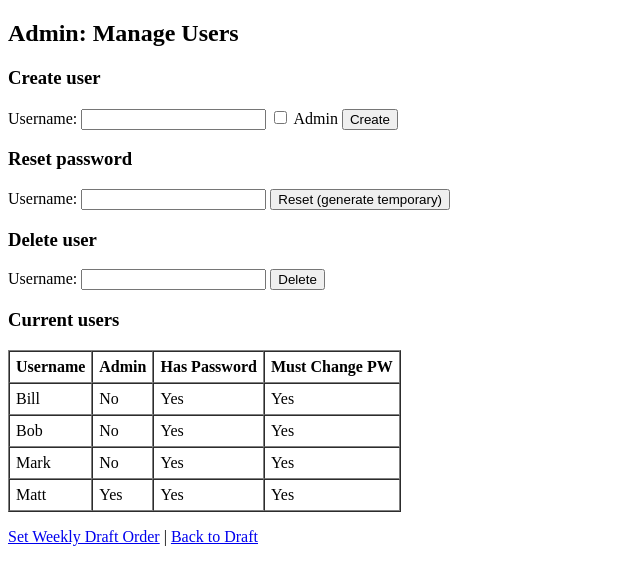
After one commit to flutieman07/nascar-picks-app, a Flask app: page /admin_users in a window 1280 px wide. The commit adds this page. Shown: the top 585 px of the page, without its empty margins (0-640 px from the left). Run offline with Flask 3, Linux system fonts and the light colour scheme; the visitor is signed in with stand-in values (Sample User, id 1); data comes from the database, SQL or seed files in the repository.

Commit message:
Add files via upload

```diff
--- a/app.py
+++ b/app.py
@@ -1,198 +1,392 @@
 
-from flask import Flask, render_template, request, redirect, session, url_for
+from flask import Flask, render_template, request, redirect, session, url_for, send_file
 import sqlite3
 import csv
 import os
 from pathlib import Path
+from werkzeug.security import generate_password_hash, check_password_hash
+import secrets
+import string
 
 app = Flask(__name__)
-app.secret_key = "super_secret_key"  # ← change this for real use
+app.secret_key = os.environ.get("SECRET_KEY", "change_me_please")
 
-DB_PATH = "picks.db"
+# --- Persistence: allow DB location via env var (e.g., /var/data/picks.db on Render Disk)
+DB_PATH = os.environ.get("DB_PATH", "picks.db")
+DB_DIR = os.path.dirname(DB_PATH)
+if DB_DIR and not os.path.exists(DB_DIR):
+    os.makedirs(DB_DIR, exist_ok=True)
+
 DRIVERS_CSV = "nascar_2025_driver_names.csv"
+ROUNDS_TOTAL = 6
 
-# ---------- Drivers ----------
 def load_drivers():
     if not Path(DRIVERS_CSV).exists():
-        raise FileNotFoundError(
-            f"Missing {DRIVERS_CSV}. Put it in the same folder as app.py."
-        )
+        raise FileNotFoundError(f"Missing {DRIVERS_CSV}. Put it next to app.py.")
     with open(DRIVERS_CSV, newline="") as f:
         reader = csv.reader(f)
-        header = next(reader, None)  # skip header
+        next(reader, None)
         return [row[0] for row in reader if row and row[0].strip()]
 
 drivers = load_drivers()
 
-# ---------- Users (simple demo auth) ----------
-users = {
-    "player1": "pass1",
-    "player2": "pass2",
-    "player3": "pass3",
-    "player4": "pass4",
-}
-
-# ---------- Database ----------
 def get_conn():
     return sqlite3.connect(DB_PATH, check_same_thread=False)
 
 def init_db():
-    conn = get_conn()
-    c = conn.cursor()
-    c.execute("""
-        CREATE TABLE IF NOT EXISTS picks (
-            id INTEGER PRIMARY KEY AUTOINCREMENT,
-            username TEXT NOT NULL,
-            week INTEGER NOT NULL,
-            driver1 TEXT NOT NULL,
-            driver2 TEXT NOT NULL,
-            driver3 TEXT NOT NULL,
-            driver4 TEXT NOT NULL,
-            driver5 TEXT NOT NULL,
-            driver6 TEXT NOT NULL
-        )
-    """)
-    c.execute("""
-        CREATE TABLE IF NOT EXISTS meta (
-            key TEXT PRIMARY KEY,
-            value INTEGER
-        )
-    """)
-    # Initialize current week = 1 if not set
-    c.execute("INSERT OR IGNORE INTO meta (key, value) VALUES ('current_week', 1)")
-    conn.commit()
-    conn.close()
+    conn = get_conn(); c = conn.cursor()
+    c.execute("""CREATE TABLE IF NOT EXISTS picks (
+        id INTEGER PRIMARY KEY AUTOINCREMENT,
+        username TEXT NOT NULL,
+        week INTEGER NOT NULL,
+        driver1 TEXT NOT NULL, driver2 TEXT NOT NULL, driver3 TEXT NOT NULL,
+        driver4 TEXT NOT NULL, driver5 TEXT NOT NULL, driver6 TEXT NOT NULL
+    )""")
+    c.execute("""CREATE TABLE IF NOT EXISTS meta (
+        key TEXT PRIMARY KEY, value INTEGER
+    )""")
+    c.execute("""CREATE TABLE IF NOT EXISTS drafts (
+        week INTEGER PRIMARY KEY,
+        order_csv TEXT NOT NULL,
+        current_round INTEGER NOT NULL,
+        current_index INTEGER NOT NULL,
+        rounds_total INTEGER NOT NULL,
+        status TEXT NOT NULL
+    )""")
+    c.execute("""CREATE TABLE IF NOT EXISTS draft_picks (
+        id INTEGER PRIMARY KEY AUTOINCREMENT,
+        week INTEGER NOT NULL, round INTEGER NOT NULL,
+        username TEXT NOT NULL, driver TEXT NOT NULL,
+        ts DATETIME DEFAULT CURRENT_TIMESTAMP
+    )""")
+    c.execute("""CREATE TABLE IF NOT EXISTS users (
+        username TEXT PRIMARY KEY,
+        password_hash TEXT,
+        is_admin INTEGER NOT NULL DEFAULT 0,
+        must_change_pw INTEGER NOT NULL DEFAULT 1
+    )""")
+    c.execute("INSERT OR IGNORE INTO meta (key,value) VALUES ('current_week',1)")
+    conn.commit(); conn.close()
 
 init_db()
 
+def get_user(username):
+    conn=get_conn(); c=conn.cursor()
+    c.execute("SELECT username, password_hash, is_admin, must_change_pw FROM users WHERE username=?", (username,))
+    row=c.fetchone(); conn.close()
+    if not row: return None
+    return {"username":row[0], "password_hash":row[1], "is_admin":bool(row[2]), "must_change_pw":bool(row[3])}
+
+def list_users():
+    conn=get_conn(); c=conn.cursor()
+    c.execute("SELECT username, is_admin, (password_hash IS NOT NULL AND password_hash!='') as has_pw, must_change_pw FROM users ORDER BY username")
+    rows=[{"username":r[0], "is_admin":bool(r[1]), "has_pw":bool(r[2]), "must_change_pw":bool(r[3])} for r in c.fetchall()]
+    conn.close(); return rows
+
+def set_user(username, password, is_admin=False, must_change=True):
+    ph = generate_password_hash(password) if password else None
+    conn=get_conn(); c=conn.cursor()
+    c.execute("INSERT OR REPLACE INTO users (username, password_hash, is_admin, must_change_pw) VALUES (?, ?, ?, ?)",
+              (username, ph, int(is_admin), int(must_change)))
+    conn.commit(); conn.close()
+
+def reset_user_password(username, temp_password):
+    ph = generate_password_hash(temp_password)
+    conn=get_conn(); c=conn.cursor()
+    c.execute("UPDATE users SET password_hash=?, must_change_pw=1 WHERE username=?", (ph, username))
+    conn.commit(); conn.close()
+
+def delete_user(username):
+    conn=get_conn(); c=conn.cursor()
+    c.execute("DELETE FROM users WHERE username=?", (username,))
+    conn.commit(); conn.close()
+
+def generate_temp_password(length=10):
+    alphabet = string.ascii_letters + string.digits
+    return ''.join(secrets.choice(alphabet) for _ in range(length))
+
+def ensure_seed_users():
+    wanted = [
+        ("Matt", True),
+        ("Mark", False),
+        ("Bob", False),
+        ("Bill", False),
+    ]
+    conn=get_conn(); c=conn.cursor()
+    temp_pw_map = {}
+    for uname, admin in wanted:
+        c.execute("SELECT 1 FROM users WHERE username=?", (uname,))
+        if not c.fetchone():
+            temp = generate_temp_password()
+            c.execute("INSERT INTO users (username, password_hash, is_admin, must_change_pw) VALUES (?, ?, ?, 1)",
+                      (uname, generate_password_hash(temp), int(admin)))
+            temp_pw_map[uname] = temp
+    conn.commit(); conn.close()
+    return temp_pw_map
+
+seeded = ensure_seed_users()
+
 def get_current_week():
-    conn = get_conn()
-    c = conn.cursor()
-    c.execute("SELECT value FROM meta WHERE key='current_week'")
-    row = c.fetchone()
-    conn.close()
-    return int(row[0]) if row else 1
+    conn=get_conn(); c=conn.cursor()
+    c.execute("SELECT value FROM meta WHERE key='current_week'"); r=c.fetchone()
+    conn.close(); return int(r[0]) if r else 1
 
-def set_current_week(week: int):
-    conn = get_conn()
-    c = conn.cursor()
+def set_current_week(week:int):
+    conn=get_conn(); c=conn.cursor()
     c.execute("UPDATE meta SET value=? WHERE key='current_week'", (int(week),))
-    conn.commit()
-    conn.close()
+    conn.commit(); conn.close()
 
 def advance_week():
-    conn = get_conn()
-    c = conn.cursor()
-    c.execute("UPDATE meta SET value = value + 1 WHERE key='current_week'")
-    conn.commit()
-    conn.close()
+    conn=get_conn(); c=conn.cursor()
+    c.execute("UPDATE meta SET value=value+1 WHERE key='current_week'")
+    conn.commit(); conn.close()
 
-def user_has_submitted(username: str, week: int) -> bool:
-    conn = get_conn()
-    c = conn.cursor()
-    c.execute("SELECT 1 FROM picks WHERE username=? AND week=? LIMIT 1", (username, week))
-    found = c.fetchone() is not None
-    conn.close()
-    return found
+def user_has_submitted(username, week):
+    conn=get_conn(); c=conn.cursor()
+    c.execute("SELECT 1 FROM picks WHERE username=? AND week=? LIMIT 1",(username,week))
+    ok=c.fetchone() is not None; conn.close(); return ok
 
-def save_picks(username: str, week: int, picks: list[str]):
-    conn = get_conn()
-    c = conn.cursor()
-    c.execute("""
-        INSERT INTO picks (username, week, driver1, driver2, driver3, driver4, driver5, driver6)
-        VALUES (?, ?, ?, ?, ?, ?, ?, ?)
-    """, (username, week, *picks))
-    conn.commit()
-    conn.close()
+def save_picks_row(username, week, picks):
+    assert len(picks)==ROUNDS_TOTAL
+    conn=get_conn(); c=conn.cursor()
+    c.execute("""INSERT INTO picks (username,week,driver1,driver2,driver3,driver4,driver5,driver6)
+              VALUES (?,?,?,?,?,?,?,?)""", (username,week,*picks))
+    conn.commit(); conn.close()
 
-# ---------- Routes ----------
-@app.route("/", methods=["GET", "POST"])
+def get_draft(week):
+    conn=get_conn(); c=conn.cursor()
+    c.execute("SELECT week,order_csv,current_round,current_index,rounds_total,status FROM drafts WHERE week=?",(week,))
+    r=c.fetchone(); conn.close()
+    if not r: return None
+    return {"week":r[0], "order":r[1].split(","), "current_round":r[2], "current_index":r[3], "rounds_total":r[4], "status":r[5]}
+
+def create_draft(week, order_list):
+    conn=get_conn(); c=conn.cursor()
+    c.execute("DELETE FROM draft_picks WHERE week=?", (week,))
+    c.execute("REPLACE INTO drafts (week,order_csv,current_round,current_index,rounds_total,status) VALUES (?,?,?,?,?,?)",
+              (week, ",".join(order_list), 1, 0, ROUNDS_TOTAL, "active"))
+    conn.commit(); conn.close()
+    return get_draft(week)
+
+def current_player(order, current_round, current_index):
+    return (order[current_index] if current_round%2==1 else list(reversed(order))[current_index])
+
+def draft_available_drivers(week):
+    conn=get_conn(); c=conn.cursor()
+    c.execute("SELECT driver FROM draft_picks WHERE week=?", (week,))
+    taken={row[0] for row in c.fetchall()}; conn.close()
+    return [d for d in drivers if d not in taken]
+
+def user_draft_picks(week, username):
+    conn=get_conn(); c=conn.cursor()
+    c.execute("SELECT round,driver FROM draft_picks WHERE week=? AND username=? ORDER BY round ASC", (week, username))
+    rows=c.fetchall(); conn.close(); return rows
+
+def add_draft_pick(week, round_no, username, driver):
+    conn=get_conn(); c=conn.cursor()
+    c.execute("INSERT INTO draft_picks (week,round,username,driver) VALUES (?,?,?,?)",(week,round_no,username,driver))
+    conn.commit(); conn.close()
+
+def advance_pointer(draft):
+    order=draft["order"]; n=len(order)
+    current_round=draft["current_round"]; current_index=draft["current_index"]
+    if current_index+1<n:
+        new_index=current_index+1; new_round=current_round
+    else:
+        new_index=0; new_round=current_round+1
+    status=draft["status"]
+    if new_round>draft["rounds_total"]:
+        status="complete"
+    conn=get_conn(); c=conn.cursor()
+    c.execute("UPDATE drafts SET current_round=?, current_index=?, status=? WHERE week=?",
+              (new_round,new_index,status,draft["week"]))
+    conn.commit(); conn.close()
+
+def consolidate_to_picks(week):
+    conn=get_conn(); c=conn.cursor()
+    c.execute("SELECT DISTINCT username FROM draft_picks WHERE week=?", (week,))
+    users_in_draft=[r[0] for r in c.fetchall()]
+    for uname in users_in_draft:
+        c.execute("SELECT driver FROM draft_picks WHERE week=? AND username=? ORDER BY round ASC",(week,uname))
+        ds=[r[0] for r in c.fetchall()]
+        if len(ds)==ROUNDS_TOTAL:
+            c.execute("SELECT 1 FROM picks WHERE week=? AND username=? LIMIT 1",(week,uname))
+            if not c.fetchone():
+                c.execute("""INSERT INTO picks (username,week,driver1,driver2,driver3,driver4,driver5,driver6)
+                          VALUES (?,?,?,?,?,?,?,?)""", (uname,week,*ds))
+    conn.commit(); conn.close()
+
+@app.route("/", methods=["GET","POST"])
 def login():
-    if request.method == "POST":
-        username = request.form.get("username", "").strip()
-        password = request.form.get("password", "")
-        if username in users and users[username] == password:
-            session["username"] = username
-            return redirect(url_for("pick"))
+    if request.method=="POST":
+        u=request.form.get("username","").strip(); p=request.form.get("password","")
+        user = get_user(u)
+        if user and user["password_hash"] and check_password_hash(user["password_hash"], p):
+            session["username"]=u
+            session["is_admin"]=user["is_admin"]
+            if user["must_change_pw"]:
+                return redirect(url_for("change_password"))
+            return redirect(url_for("draft"))
     return render_template("login.html")
 
 @app.route("/logout")
 def logout():
-    session.clear()
-    return redirect(url_for("login"))
+    session.clear(); return redirect(url_for("login"))
 
-@app.route("/pick", methods=["GET", "POST"])
-def pick():
-    if "username" not in session:
-        return redirect(url_for("login"))
+@app.route("/admin_users", methods=["GET","POST"])
+def admin_users():
+    if not session.get("is_admin"): return "Unauthorized",403
+    message=None
+    temp_pw=None
+    if request.method=="POST":
+        action = request.form.get("action")
+        if action=="create":
+            uname = request.form.get("username","").strip()
+            is_admin = 1 if request.form.get("is_admin")=="on" else 0
+            if not uname:
+                message="Username is required."
+            else:
+                temp_pw = generate_temp_password()
+                set_user(uname, temp_pw, is_admin=bool(is_admin), must_change=True)
+                message=f"Created {uname}. Temporary password shown below; share it securely."
+        elif action=="reset":
+            uname = request.form.get("username","").strip()
+            if not uname:
+                message="Username is required for reset."
+            else:
+                temp_pw = generate_temp_password()
+                reset_user_password(uname, temp_pw)
+                message=f"Reset password for {uname}. Temporary password shown below; share it securely."
+        elif action=="delete":
+            uname = request.form.get("username","").strip()
+            if not uname:
+                message="Username is required for delete."
+            else:
+                delete_user(uname)
+                message=f"Deleted {uname}."
+    return render_template("admin_users.html", users=list_users(), message=message, temp_pw=temp_pw)
 
-    username = session["username"]
+@app.route("/change_password", methods=["GET","POST"])
+def change_password():
+    if "username" not in session: return redirect(url_for("login"))
+    message=None
+    if request.method=="POST":
+        current = request.form.get("current","")
+        new1 = request.form.get("new1","")
+        new2 = request.form.get("new2","")
+        user = get_user(session["username"])
+        if not user or not user["password_hash"] or not check_password_hash(user["password_hash"], current):
+            message="Current password is incorrect."
+        elif len(new1) < 8:
+            message="New password must be at least 8 characters."
+        elif new1 != new2:
+            message="New passwords do not match."
+        else:
+            ph = generate_password_hash(new1)
+            conn=get_conn(); c=conn.cursor()
+            c.execute("UPDATE users SET password_hash=?, must_change_pw=0 WHERE username=?", (ph, session["username"]))
+            conn.commit(); conn.close()
+            return redirect(url_for("draft"))
+    return render_template("change_password.html", message=message)
+
+@app.route("/admin_order", methods=["GET","POST"])
+def admin_order():
+    if not session.get("is_admin"): return "Unauthorized",403
     week = get_current_week()
+    message = None
+    if request.method=="POST":
+        raw = request.form.get("order","").strip()
+        order = [x.strip() for x in raw.split(",") if x.strip()]
+        valid_users = {u["username"] for u in list_users()}
+        if not order:
+            message = "Please enter a comma-separated list of usernames."
+        elif any(o not in valid_users for o in order):
+            message = f"Unknown username in list. Valid: {', '.join(sorted(valid_users))}"
+        elif len(order) != len(valid_users):
+            message = f"Please include each user exactly once: {', '.join(sorted(valid_users))}"
+        else:
+            create_draft(week, order)
+            return redirect(url_for('order'))
+    d = get_draft(week)
+    current_order = d["order"] if d else None
+    return render_template("admin_order.html", week=week, valid=[u["username"] for u in list_users()],
+                           message=message, current_order=current_order)
 
-    # Prevent multiple submissions per week
-    if user_has_submitted(username, week):
-        return f"You have already submitted your picks for Week {week}. <a href='{url_for('logout')}'>Log out</a>"
+@app.route("/order")
+def order():
+    week = get_current_week()
+    d = get_draft(week)
+    return render_template("order.html", week=week, draft=d)
 
-    if request.method == "POST":
-        picks = request.form.getlist("drivers")
-        # Ensure exactly 6 unique drivers
-        picks = list(dict.fromkeys(picks))  # de-dup while preserving order
-        if len(picks) != 6:
-            return "Please select exactly 6 unique drivers.", 400
-        save_picks(username, week, picks)
-        return redirect(url_for("thanks"))
+@app.route("/start_draft")
+def start_draft():
+    if not session.get("is_admin"): return "Unauthorized",403
+    week=get_current_week()
+    if not get_draft(week):
+        default_order = [u["username"] for u in list_users()]
+        create_draft(week, default_order)
+    return redirect(url_for("draft", week=week))
 
-    return render_template("pick.html", drivers=drivers, week=week)
+@app.route("/draft", methods=["GET","POST"])
+def draft():
+    if "username" not in session: return redirect(url_for("login"))
+    username=session["username"]
+    week_param=request.args.get("week","").strip()
+    week=int(week_param) if week_param.isdigit() else get_current_week()
+    d=get_draft(week)
+    if not d:
+        msg="Draft not started yet. Ask the admin to set order at /admin_order or visit /start_draft"
+        return msg
+    available=draft_available_drivers(week)
+    my_picks=user_draft_picks(week, username)
+    on_the_clock=(d["order"][d["current_index"]] if d["current_round"]%2==1 else list(reversed(d["order"]))[d["current_index"]])
+    if request.method=="POST":
+        if d["status"]=="complete": return redirect(url_for("draft", week=week))
+        chosen=request.form.get("driver","").strip()
+        d=get_draft(week); on_the_clock=(d["order"][d["current_index"]] if d["current_round"]%2==1 else list(reversed(d["order"]))[d["current_index"]])
+        if username!=on_the_clock: return "Not your turn.",403
+        if chosen not in available: return "Driver not available.",400
+        add_draft_pick(week, d["current_round"], username, chosen)
+        advance_pointer(d)
+        d2=get_draft(week)
+        if d2["status"]=="complete": consolidate_to_picks(week)
+        return redirect(url_for("draft", week=week))
+    d=get_draft(week)
+    on_the_clock=(d["order"][d["current_index"]] if d["current_round"]%2==1 else list(reversed(d["order"]))[d["current_index"]])
+    is_my_turn=(username==on_the_clock)
+    available=draft_available_drivers(week)
+    return render_template("draft.html", draft=d, available=available, my_picks=my_picks,
+                           username=username, is_my_turn=is_my_turn, on_the_clock=on_the_clock)
 
-@app.route("/thanks")
-def thanks():
-    week = get_current_week()
-    return f"Your picks for Week {week} have been saved. Good luck! <a href='{url_for('logout')}'>Log out</a>"
+@app.route("/picks")
+def view_picks():
+    week_param=request.args.get("week","").strip()
+    week=int(week_param) if week_param.isdigit() else get_current_week()
+    conn=get_conn(); c=conn.cursor()
+    c.execute("""SELECT username,driver1,driver2,driver3,driver4,driver5,driver6
+                 FROM picks WHERE week=? ORDER BY username""", (week,))
+    rows=c.fetchall(); conn.close()
+    return render_template("picks.html", picks=rows, week=week)
 
-# --- Optional admin helpers ---
+# --- Admin backup: download the SQLite DB file
+@app.route("/admin_backup")
+def admin_backup():
+    if not session.get("is_admin"): return "Unauthorized", 403
+    # Ensure file exists
+    if not os.path.exists(DB_PATH):
+        return "No database found.", 404
+    return send_file(DB_PATH, as_attachment=True, download_name=os.path.basename(DB_PATH))
+
 @app.route("/next_week")
 def next_week():
-    # Simple guard: only allow if logged in as player1 (treat as admin)
-    if session.get("username") != "player1":
-        return "Unauthorized", 403
-    advance_week()
-    return f"Advanced to Week {get_current_week()}"
+    if not session.get("is_admin"): return "Unauthorized",403
+    advance_week(); return f"Advanced to Week {get_current_week()}"
 
 @app.route("/set_week/<int:week>")
 def set_week(week):
-    if session.get("username") != "player1":
-        return "Unauthorized", 403
-    set_current_week(week)
-    return f"Set current week to {get_current_week()}"
+    if not session.get("is_admin"): return "Unauthorized",403
+    set_current_week(week); return f"Set current week to {get_current_week()}"
 
-# Ready for local & Render deployment
-
-
-# ---------- Picks viewing helpers ----------
-def fetch_picks_for_week(week: int):
-    conn = get_conn()
-    c = conn.cursor()
-    c.execute("""
-        SELECT username, driver1, driver2, driver3, driver4, driver5, driver6
-        FROM picks
-        WHERE week = ?
-        ORDER BY username
-    """, (week,))
-    rows = c.fetchall()
-    conn.close()
-    return rows
-
-@app.route("/picks")
-def view_picks():
-    # Default to current week; allow override via ?week=#
-    week_param = request.args.get("week", "").strip()
-    if week_param.isdigit():
-        week = int(week_param)
-    else:
-        week = get_current_week()
-    rows = fetch_picks_for_week(week)
-    return render_template("picks.html", picks=rows, week=week)
-
-if __name__ == "__main__":
-    port = int(os.environ.get("PORT", 5000))
+if __name__=="__main__":
+    port=int(os.environ.get("PORT",5000))
     app.run(host="0.0.0.0", port=port)
--- /dev/null
+++ b/templates/admin_users.html
@@ -0,0 +1,48 @@
+<!DOCTYPE html>
+<html>
+<head><title>Admin - Users</title></head>
+<body>
+<h2>Admin: Manage Users</h2>
+{% if message %}<p><strong>{{ message }}</strong></p>{% endif %}
+{% if temp_pw %}<p style="background:#eef;padding:8px;">Temporary password: <code>{{ temp_pw }}</code></p>{% endif %}
+
+<h3>Create user</h3>
+<form method="post">
+  <input type="hidden" name="action" value="create">
+  <label>Username: <input type="text" name="username" required></label>
+  <label><input type="checkbox" name="is_admin"> Admin</label>
+  <button type="submit">Create</button>
+</form>
+
+<h3>Reset password</h3>
+<form method="post">
+  <input type="hidden" name="action" value="reset">
+  <label>Username: <input type="text" name="username" required></label>
+  <button type="submit">Reset (generate temporary)</button>
+</form>
+
+<h3>Delete user</h3>
+<form method="post">
+  <input type="hidden" name="action" value="delete">
+  <label>Username: <input type="text" name="username" required></label>
+  <button type="submit" onclick="return confirm('Delete this user?')">Delete</button>
+</form>
+
+<h3>Current users</h3>
+<table border="1" cellpadding="6" cellspacing="0">
+  <thead><tr><th>Username</th><th>Admin</th><th>Has Password</th><th>Must Change PW</th></tr></thead>
+  <tbody>
+    {% for u in users %}
+      <tr>
+        <td>{{ u.username }}</td>
+        <td>{{ 'Yes' if u.is_admin else 'No' }}</td>
+        <td>{{ 'Yes' if u.has_pw else 'No' }}</td>
+        <td>{{ 'Yes' if u.must_change_pw else 'No' }}</td>
+      </tr>
+    {% endfor %}
+  </tbody>
+</table>
+
+<p style="margin-top:1rem;"><a href="/admin_order">Set Weekly Draft Order</a> | <a href="/draft">Back to Draft</a></p>
+</body>
+</html>
--- a/templates/login.html
+++ b/templates/login.html
@@ -8,5 +8,6 @@
   Password: <input type="password" name="password"><br>
   <input type="submit" value="Login">
 </form>
+<p><a href="/change_password">Change password</a></p>
 </body>
 </html>
```
Also changed, not shown: templates/admin_order.html (added, +20 -0 lines), templates/change_password.html (added, +15 -0 lines), templates/draft.html (added, +38 -0 lines), templates/order.html (added, +16 -0 lines), templates/picks.html (+4 -25 lines), nascar_2025_driver_names.csv (line endings or trailing spaces).
